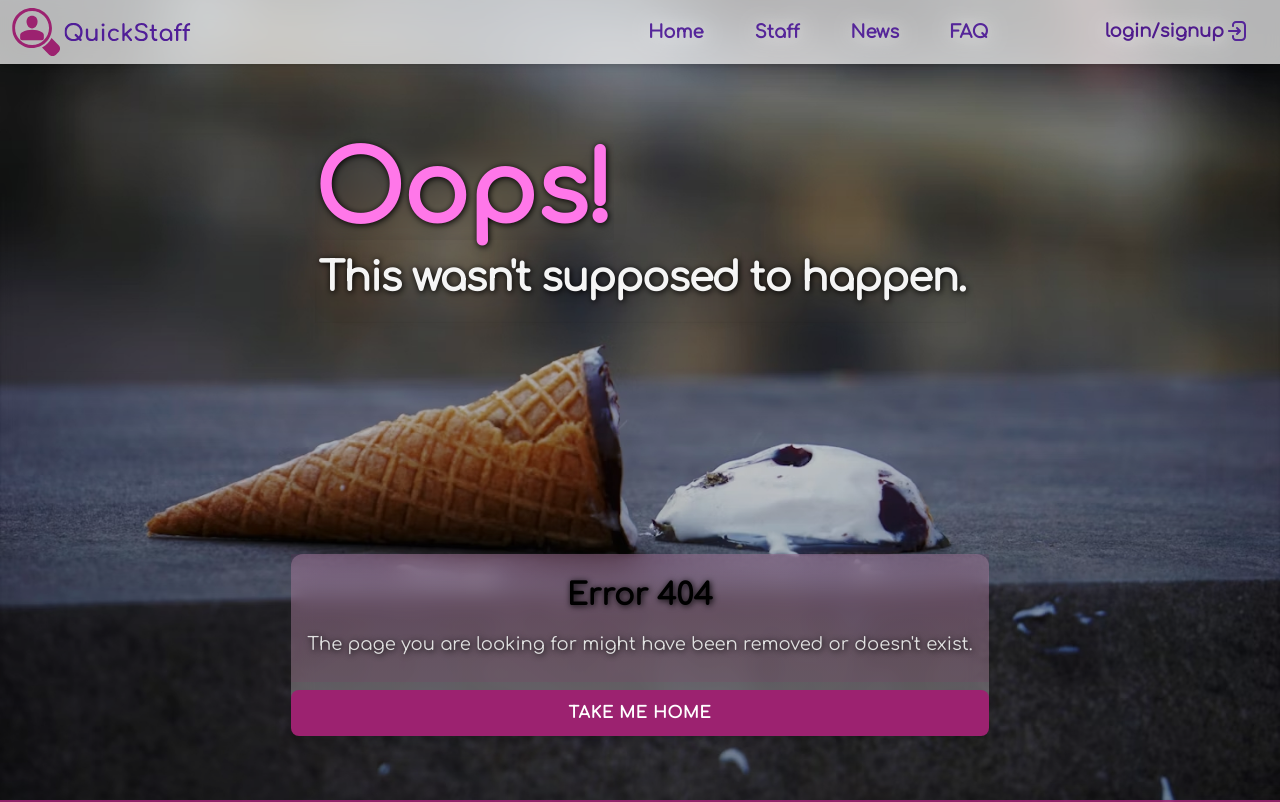
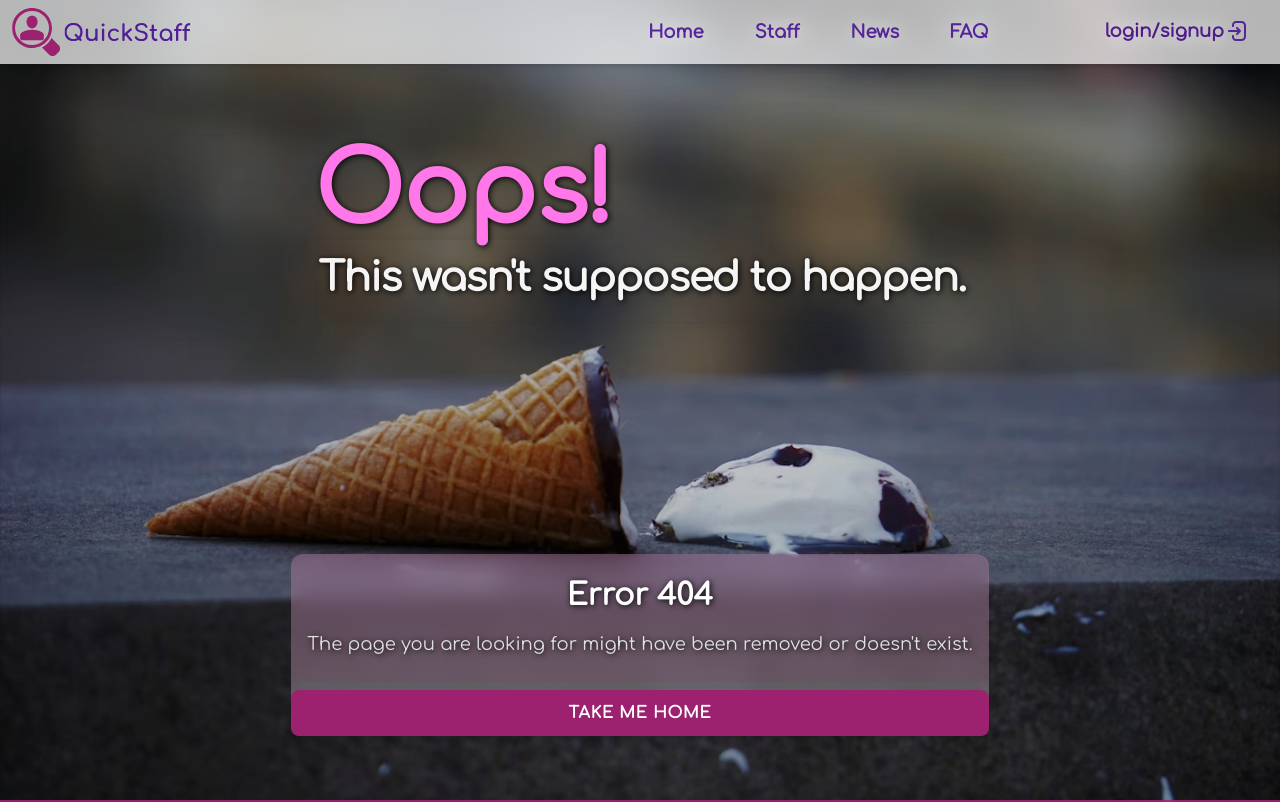
Before and after one commit to bsrblt/quickstaff, a Next.js app: page /news/1 in a window 1280 px wide. Shown: the top 802 px of the page. Built offline with nearby package versions, Linux system fonts and the light colour scheme.

Commit message:
initial commit

```diff
--- a/app/not-found.tsx
+++ b/app/not-found.tsx
@@ -44,7 +44,7 @@ const ErrorPage: React.FC = () => {
           <GlassCard>
             <section className="py-6 text-center fontpop-4 bg-color1/10">
               <div className="container mx-auto px-4">
-                <h2 className="sm:text-3xl text-xl font-bold mb-4">
+                <h2 className="sm:text-3xl text-xl font-bold mb-4 text-white">
                   Error 404
                 </h2>
                 <p className="sm:text-lg text-md text-gray-300">
```
